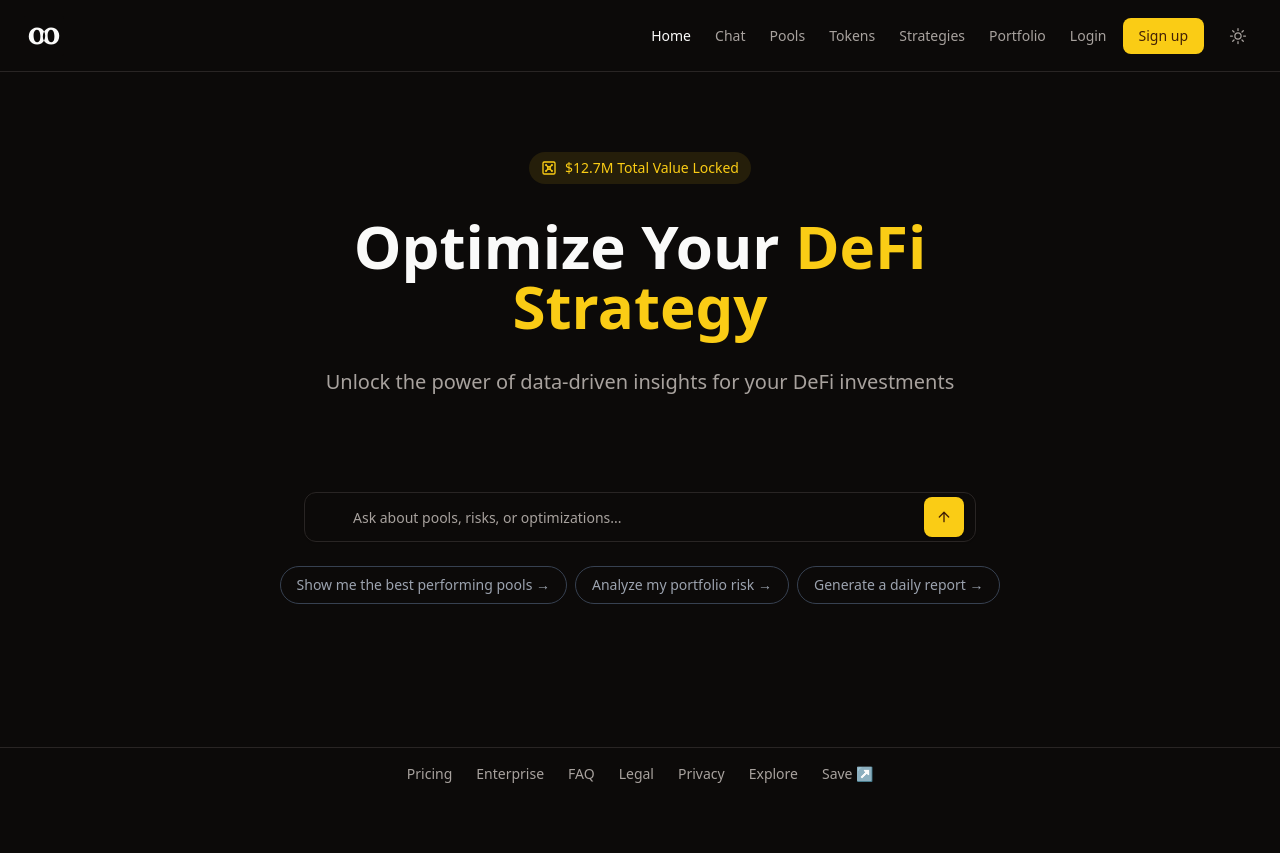
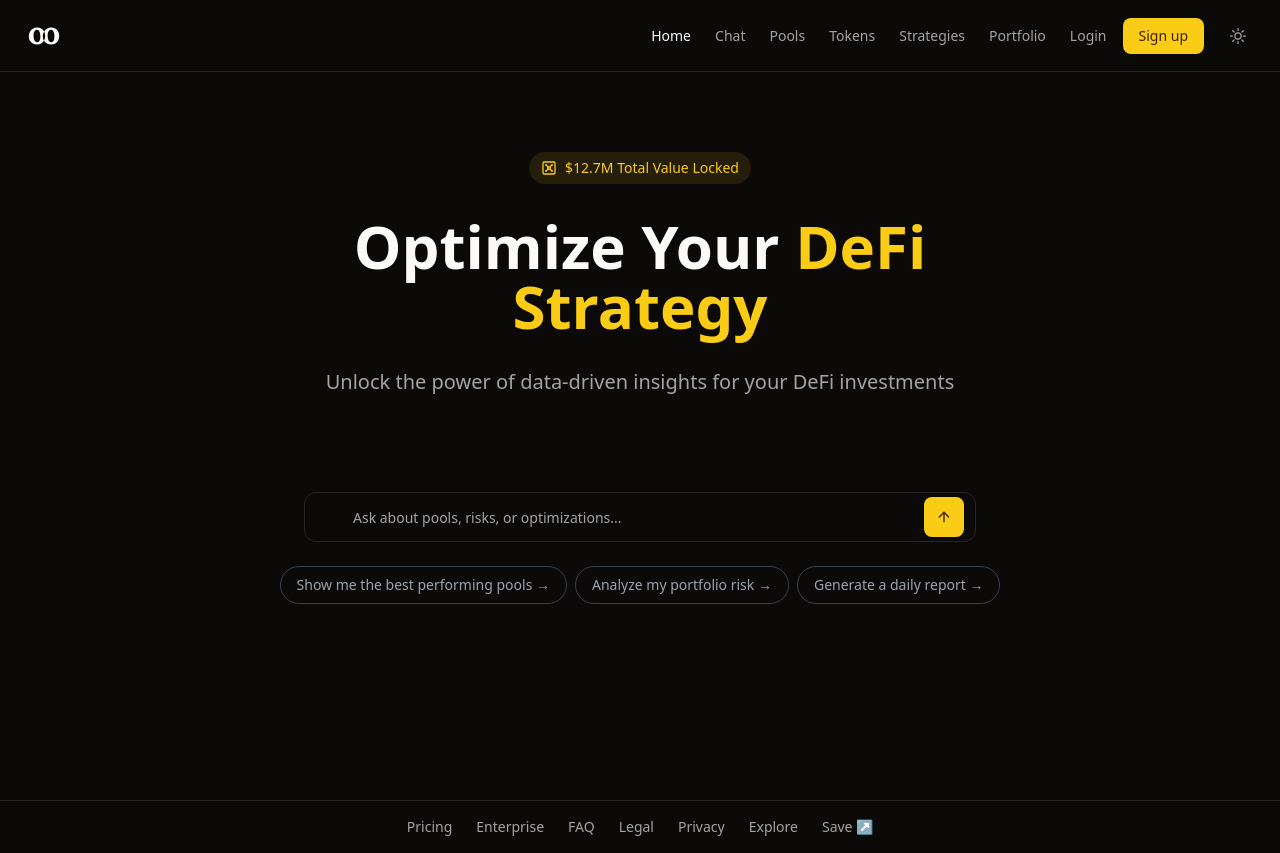
Before and after one commit to Hoops-Finance/dashboard-ui, a Next.js app: page /ai-home in a window 1280 px wide. Before the commit the page ends 800 px from the top, so only its background shows below. Built offline with nearby package versions, Linux system fonts and the light colour scheme.

Commit message:
footer fix

```diff
--- a/app/ai-home/page.tsx
+++ b/app/ai-home/page.tsx
@@ -87,6 +87,18 @@ export default function Home() {
       inputRef.current.focus()
     }
   }, [response])
+
+  useEffect(() => {
+    if (conversation.length > 0) {
+      document.documentElement.style.setProperty('--footer-display', 'none');
+    } else {
+      document.documentElement.style.setProperty('--footer-display', 'block');
+    }
+
+    return () => {
+      document.documentElement.style.setProperty('--footer-display', 'block');
+    };
+  }, [conversation.length]);
 
   return (
     <div className="min-h-screen bg-background text-foreground flex flex-col pt-[72px]">
@@ -348,18 +360,6 @@ export default function Home() {
         )}
       </AnimatePresence>
 
-      <footer className="border-t border-border p-4">
-        <nav className="flex justify-center gap-6 text-sm text-muted-foreground">
-          <a href="#" className="hover:text-primary transition-colors duration-300">Pricing</a>
-          <a href="#" className="hover:text-primary transition-colors duration-300">Enterprise</a>
-          <a href="#" className="hover:text-primary transition-colors duration-300">FAQ</a>
-          <a href="#" className="hover:text-primary transition-colors duration-300">Legal</a>
-          <a href="#" className="hover:text-primary transition-colors duration-300">Privacy</a>
-          <a href="#" className="hover:text-primary transition-colors duration-300">Explore</a>
-          <a href="#" className="hover:text-primary transition-colors duration-300">Save ↗</a>
-        </nav>
-      </footer>
-
       <Dialog open={showAuthPrompt} onOpenChange={setShowAuthPrompt}>
         <DialogContent className="sm:max-w-[425px] bg-card border-primary">
           <DialogHeader>
--- a/app/layout.tsx
+++ b/app/layout.tsx
@@ -4,6 +4,7 @@
 import React, { useEffect } from "react";
 import { ClientWalletProvider } from "../components/ClientWalletProvider";
 import Navbar from "@/components/Navbar";
+import { Footer } from "@/components/ui/Footer";
 import { ThemeProvider } from "../components/ThemeContext";
 import "./globals.css";
 import { Inter } from "next/font/google";
@@ -20,18 +21,20 @@ export default function RootLayout({
   children: React.ReactNode;
 }) {
   useEffect(() => {
-    // Get initial theme from localStorage or default to dark
     const theme = localStorage.getItem('theme') || 'dark';
     document.documentElement.classList.add(theme);
   }, []);
 
   return (
     <html lang="en" suppressHydrationWarning>
-      <body className={`${inter.variable} bg-background text-foreground antialiased`}>
+      <body className={`${inter.variable} bg-background text-foreground antialiased min-h-screen flex flex-col`}>
         <ThemeProvider>
           <ClientWalletProvider>
             <Navbar />
-            {children}
+            <main className="flex-1">
+              {children}
+            </main>
+            <Footer />
           </ClientWalletProvider>
         </ThemeProvider>
       </body>
--- /dev/null
+++ b/components/ui/Footer.tsx
@@ -0,0 +1,18 @@
+export function Footer() {
+  return (
+    <footer
+      className="border-t border-border p-4"
+      style={{ display: 'var(--footer-display, block)' }}
+    >
+      <nav className="flex justify-center gap-6 text-sm text-muted-foreground">
+        <a href="#" className="hover:text-primary transition-colors duration-300">Pricing</a>
+        <a href="#" className="hover:text-primary transition-colors duration-300">Enterprise</a>
+        <a href="#" className="hover:text-primary transition-colors duration-300">FAQ</a>
+        <a href="#" className="hover:text-primary transition-colors duration-300">Legal</a>
+        <a href="#" className="hover:text-primary transition-colors duration-300">Privacy</a>
+        <a href="#" className="hover:text-primary transition-colors duration-300">Explore</a>
+        <a href="#" className="hover:text-primary transition-colors duration-300">Save ↗</a>
+      </nav>
+    </footer>
+  )
+}
```
